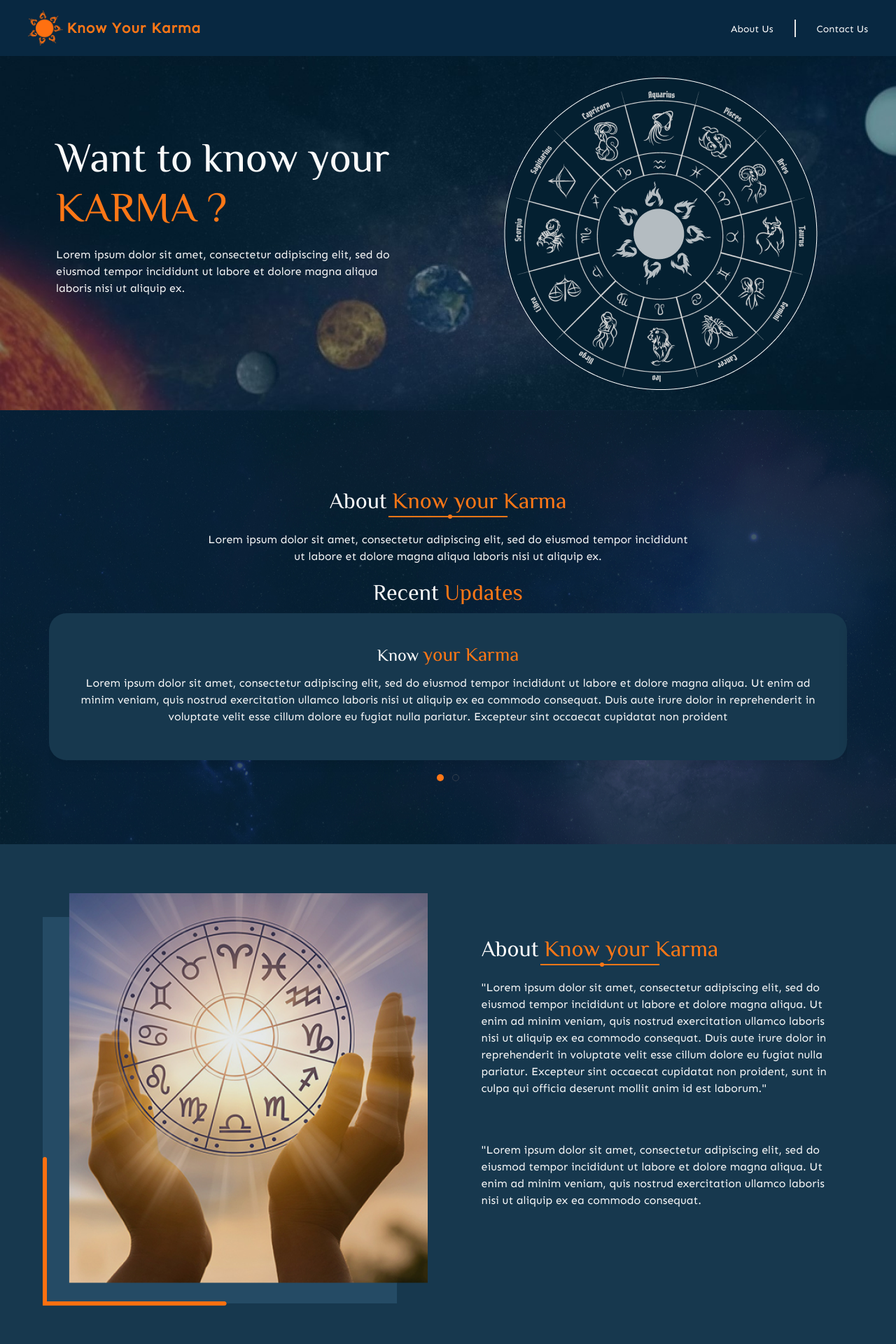
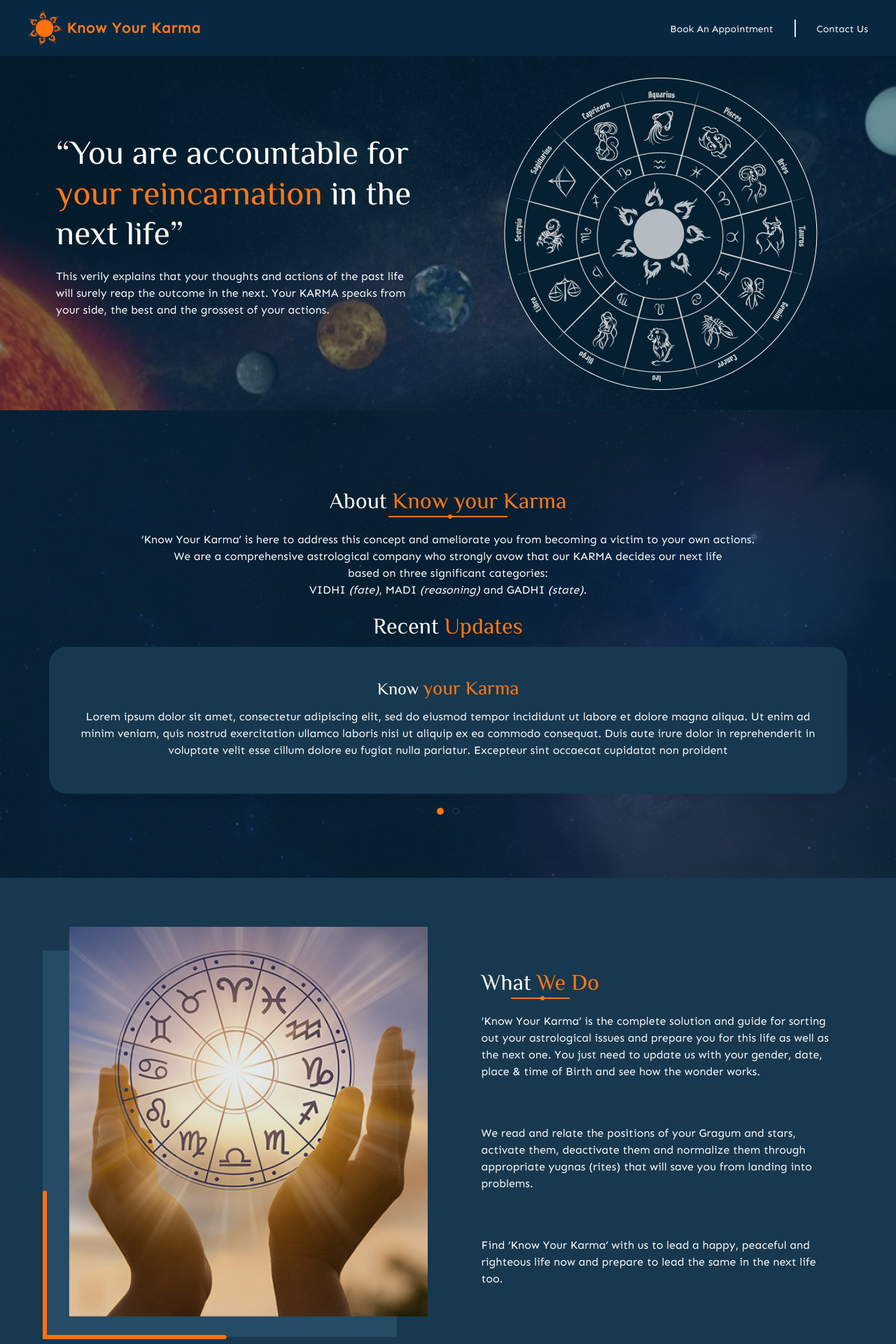
Before and after one commit to prithviya/kyk-web, a React (Create React App) app: page / in a window 1280 px wide. Shown: the top 1920 px of the page at 70% size. Built offline with nearby package versions, Linux system fonts and the light colour scheme.

Commit message:
content updated

```diff
--- a/src/App.css
+++ b/src/App.css
@@ -123,13 +123,13 @@
 }
 .cust-header
 {
-  font-size: 3.7rem;
+  font-size: 3rem;
   font-family: 'Philosopher', sans-serif !important;
 }
 .cust-header span
 {
   color: #ff7716 !important;
-  font-size: 3.7rem;
+  font-size: 3rem;
   font-family: 'Philosopher', sans-serif;
 }
 
@@ -571,3 +571,5 @@
     font-size: 1.5rem !important;
   }
 }
+
+/* read moere button*/
--- a/src/component/Home.js
+++ b/src/component/Home.js
@@ -74,18 +74,18 @@ function Home() {
                 <div className='uk-child-width-1-2@m uk-grid-small uk-grid-match' data-uk-grid>
                     <div>
                         <div className='uk-card uk-card-body uk-margin-large-top'>
-                            <h1 className='cust-header'>Want to know your <span>KARMA ?</span></h1>
-                            <p className='uk-margin-remove'>Lorem ipsum dolor sit amet, consectetur adipiscing elit, sed do eiusmod tempor incididunt ut labore et dolore magna aliqua laboris nisi ut aliquip ex. </p>
+                            <h1 className='cust-header'>“You are accountable for <span>your reincarnation</span> in the next life”</h1>
+                            <p className='uk-margin-remove'>This verily explains that your thoughts and actions of the past life will surely reap the outcome in the next. Your KARMA speaks from your side, the best and the grossest of your actions. </p>
                         </div>
                     </div>
                     <div className='uk-visible@m'>
                         <div class="uk-card custom-position-center">
-                            <img src= { Image.BANNER_SECT} className='rotater' />
+                            <img src= { Image.BANNER_SECT} className='rotater' alt='image_rotate' />
                         </div>
                     </div>
                     <div className='uk-hidden@m'>
                         <div class="uk-card custom-position-center">
-                            <img src= { Image.BANNER_SECT} />
+                            <img src= { Image.BANNER_SECT} alt='image_rotate'/>
                         </div>
                     </div>
                 </div>
@@ -99,7 +99,7 @@ function Home() {
                     <div className='underline-text2'>
                         <h1 className='cust-head uk-margin-remove'>About <span>Know your Karma</span></h1>
                     </div>
-                    <p className='uk-margin-top'>Lorem ipsum dolor sit amet, consectetur adipiscing elit, sed do eiusmod tempor incididunt <br/> ut labore et dolore magna aliqua laboris nisi ut aliquip ex.</p>
+                    <p className='uk-margin-top'>‘Know Your Karma’ is here to address this concept and ameliorate you from becoming a victim to your own actions. <br/>We are a comprehensive astrological company who strongly avow that our KARMA decides our next life <br/>based on three significant categories:<br/> VIDHI <i>(fate)</i>, MADI <i>(reasoning)</i> and GADHI <i>(state)</i>.</p>
                 </div>
                 <div className='uk-container uk-padding-large uk-padding-remove-bottom uk-padding-remove-top' >
                     <h1 className='cust-head uk-margin-small uk-margin-top'>Recent <span>Updates</span></h1>
@@ -138,25 +138,16 @@ function Home() {
                     <div>
                         <div class="uk-card uk-padding">
                             <div className='underline-text2 uk-margin-top'>
-                                <h1 className='cust-head uk-margin-remove'>About <span>Know your Karma</span></h1>
+                                <h1 className='cust-head uk-margin-remove'>What <span>We Do</span></h1>
                             </div>
                             <p className='uk-margin-top'>
-                                "Lorem ipsum dolor sit amet, consectetur adipiscing elit,
-                                sed do eiusmod tempor incididunt ut labore et dolore
-                                magna aliqua. Ut enim ad minim veniam, quis nostrud
-                                exercitation ullamco laboris nisi ut aliquip ex ea
-                                commodo consequat. Duis aute irure dolor in
-                                reprehenderit in voluptate velit esse cillum dolore eu
-                                fugiat nulla pariatur. Excepteur sint occaecat cupidatat
-                                non proident, sunt in culpa qui officia deserunt mollit
-                                anim id est laborum."
+                            ‘Know Your Karma’ is the complete solution and guide for sorting out your astrological issues and prepare you for this life as well as the next one. You just need to update us with your gender, date, place & time of Birth and see how the wonder works.
                             </p><br/>
                             <p>
-                                "Lorem ipsum dolor sit amet, consectetur adipiscing elit,
-                                sed do eiusmod tempor incididunt ut labore et dolore
-                                magna aliqua. Ut enim ad minim veniam, quis nostrud
-                                exercitation ullamco laboris nisi ut aliquip ex ea
-                                commodo consequat.
+                            We read and relate the positions of your Gragum and stars, activate them, deactivate them and normalize them through appropriate yugnas (rites) that will save you from landing into problems.
+                            </p><br/>
+                            <p>
+                            Find ‘Know Your Karma’ with us to lead a happy, peaceful and righteous life now and prepare to lead the same in the next life too.
                             </p>
                         </div>
                     </div>
@@ -449,11 +440,20 @@ function Home() {
                                 <h1 className='uk-margin-top custom-tab-title'>{item.planet}</h1>
                                 <p className='uk-margin-top'>{item.content}</p>
                             </div>
+
                         </>
+
                     )
                 )}
+
                 </div>
+                <button className='button uk-text-center uk-align-center' type='button'  data-uk-toggle="target: #read_morebutton">Submit</button>
 
+                            <div id="read_morebutton" data-uk-modal>
+                                <div class="uk-modal-dialog uk-padding-large">
+                                    Content 1 Lorem ipsum dolor sit amet, consectetur adipiscing elit, sed do eiusmod tempor incididunt ut labore et dolore magna aliqua. Ut enim ad minim veniam, quis nostrud exercitation ullamco laboris nisi ut aliquip ex ea commodo consequat.
+                                </div>
+                            </div>
             </div>
             <div className='uk-section uk-hidden@m'>
                <div className='uk-container'>
--- a/src/component/Navbar.js
+++ b/src/component/Navbar.js
@@ -8,13 +8,13 @@ function navbar() {
             <div className='uk-navbar-left'>
                 <ul className='uk-navbar-nav uk-margin-medium-left'>
                     <li className='uk-hidden@m'>
-                        <a className='logo-title'>
-                            <img src= {Image.BRAND_LOGO} style={{ height: 50, width: 50 }}/>
+                        <a className='logo-title' href='/#'>
+                            <img src= {Image.BRAND_LOGO} style={{ height: 50, width: 50 }} alt='logo'/>
                         </a>
                     </li>
                     <li className='uk-visible@m'>
-                        <a className='logo-title'>
-                            <img src= {Image.BRAND_LOGO} style={{ height: 50, width: 50 }}/> Know your Karma
+                        <a className='logo-title' href='/#'>
+                            <img src= {Image.BRAND_LOGO} style={{ height: 50, width: 50 }} alt='logo'/> Know your Karma
                         </a>
                     </li>
                 </ul>
@@ -24,8 +24,8 @@ function navbar() {
                 <ul className='uk-navbar-nav uk-margin-medium-right'>
 
                     <li className='uk-visible@m'>
-                        <a href="#" className='uk-text-capitalize'>
-                            About us
+                        <a href="/#" className='uk-text-capitalize'>
+                            Book An Appointment
                         </a>
                     </li>
                     <li className='uk-visible@m'>
@@ -34,12 +34,12 @@ function navbar() {
                         </a>
                     </li>
                     <li className='uk-visible@m'>
-                        <a href="#" className='uk-text-capitalize'>
+                        <a href="/#" className='uk-text-capitalize'>
                             Contact us
                         </a>
                     </li>
                     <li  className='uk-hidden@m'>
-                    <a href="" class="uk-margin-small-right" type="button" uk-toggle="target: #offcanvas-slide">
+                    <a href="/#" class="uk-margin-small-right" type="button" uk-toggle="target: #offcanvas-slide">
                         <img src= { Image.TOGGLE } style={{ height: 50, width: 50 }}/>
                     </a>
                         <div id="offcanvas-slide" uk-offcanvas="overlay: true">
@@ -56,7 +56,7 @@ function navbar() {
                                     <hr/>
                                     <li>
                                         <a href="#" className='uk-text-capitalize'>
-                                            About us
+                                            Book An Appointment
                                         </a>
                                     </li>
 
```
